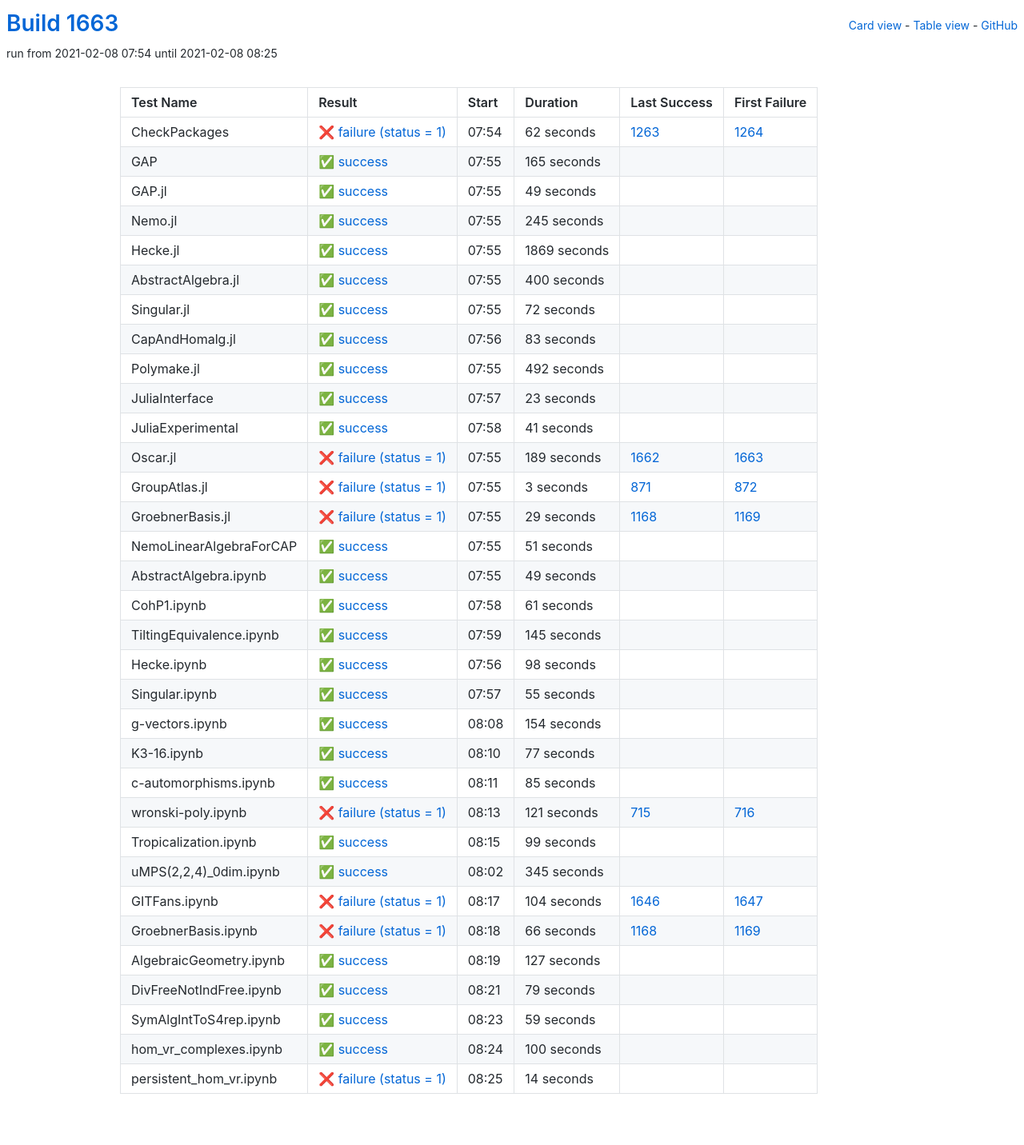
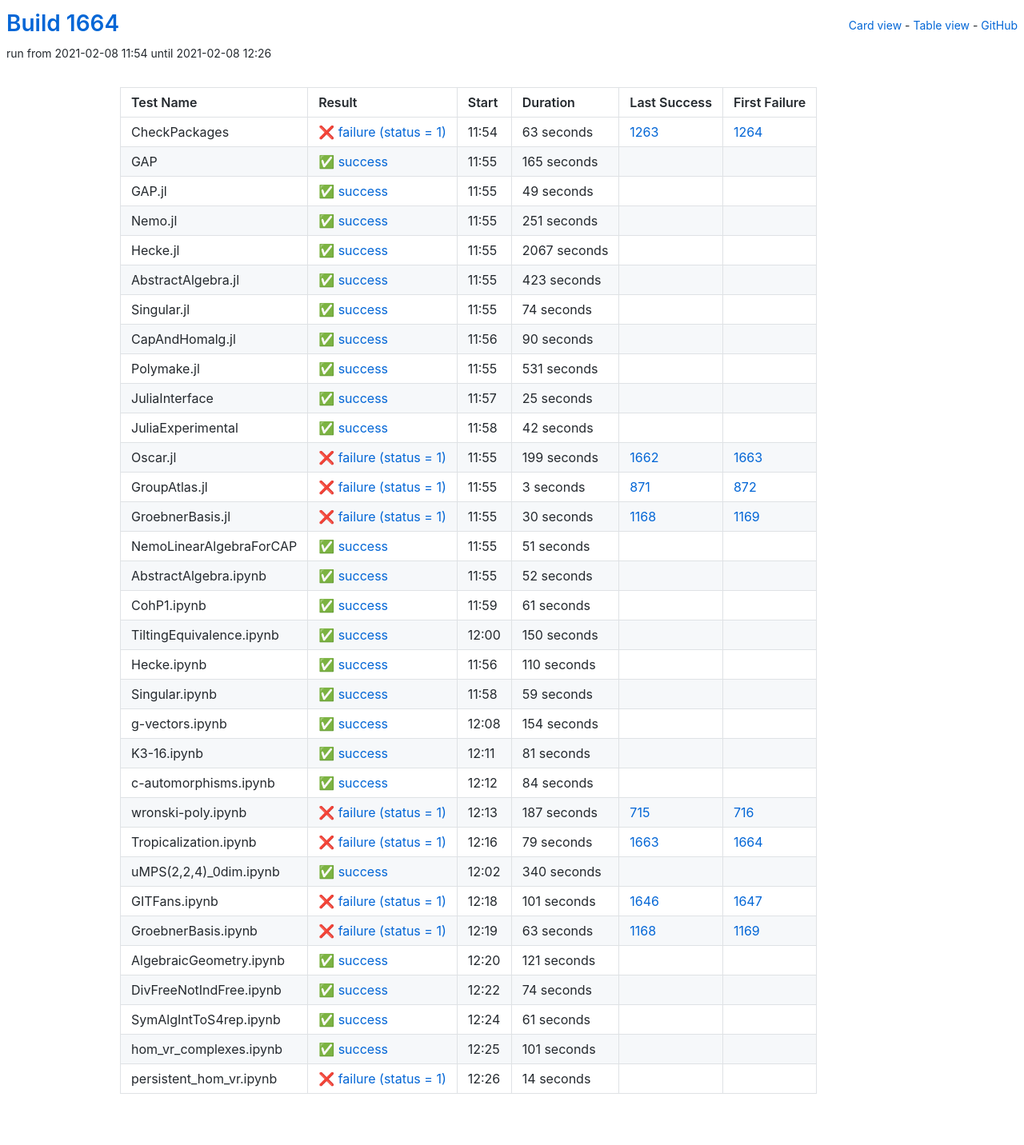
Before and after one commit to oscar-system/oscar-ci-status-stable, a Jekyll site: the page built from table.html, in a window 1280 px wide. Shown: the whole page at 80% size. Built offline with Jekyll 4.4.1, drawn with Linux system fonts in a browser that asks for light colours.

Commit message:
Build #1664

```diff
--- a/_data/ci.yml
+++ b/_data/ci.yml
@@ -1,6 +1,6 @@
 ---
-build: 1663
-build_url: https://oscarci.mathematik.uni-kl.de/job/oscar-stable/1663/
+build: 1664
+build_url: https://oscarci.mathematik.uni-kl.de/job/oscar-stable/1664/
 job: oscar-stable
 organization: oscar-system
 repo: oscar-ci-status-stable
@@ -8,20 +8,20 @@ repourl: https://github.com/oscar-system/oscar-ci-status-stable
 tests:
 - name: CheckPackages
   id: checkpackages
-  log: https://oscarci.mathematik.uni-kl.de/job/oscar-stable/1663/artifact/logs/build-1663/CheckPackages.log
-  start: 2021-02-08 07:54
+  log: https://oscarci.mathematik.uni-kl.de/job/oscar-stable/1664/artifact/logs/build-1664/CheckPackages.log
+  start: 2021-02-08 11:54
   success: false
   exitcode: 1
   status: failure
-  duration: 62
+  duration: 63
   last_success: 1263
   last_success_url: https://oscarci.mathematik.uni-kl.de/job/oscar-stable/1263/
   first_failure: 1264
   first_failure_url: https://oscarci.mathematik.uni-kl.de/job/oscar-stable/1264/
 - name: GAP
   id: gap
-  log: https://oscarci.mathematik.uni-kl.de/job/oscar-stable/1663/artifact/logs/build-1663/GAP.log
-  start: 2021-02-08 07:55
+  log: https://oscarci.mathematik.uni-kl.de/job/oscar-stable/1664/artifact/logs/build-1664/GAP.log
+  start: 2021-02-08 11:55
   success: true
   exitcode: 0
   status: success
@@ -32,8 +32,8 @@ tests:
   first_failure_url:
 - name: GAP.jl
   id: gap-jl
-  log: https://oscarci.mathematik.uni-kl.de/job/oscar-stable/1663/artifact/logs/build-1663/GAP.jl.log
-  start: 2021-02-08 07:55
+  log: https://oscarci.mathematik.uni-kl.de/job/oscar-stable/1664/artifact/logs/build-1664/GAP.jl.log
+  start: 2021-02-08 11:55
   success: true
   exitcode: 0
   status: success
@@ -44,116 +44,116 @@ tests:
   first_failure_url:
 - name: Nemo.jl
   id: nemo-jl
-  log: https://oscarci.mathematik.uni-kl.de/job/oscar-stable/1663/artifact/logs/build-1663/Nemo.jl.log
-  start: 2021-02-08 07:55
+  log: https://oscarci.mathematik.uni-kl.de/job/oscar-stable/1664/artifact/logs/build-1664/Nemo.jl.log
+  start: 2021-02-08 11:55
   success: true
   exitcode: 0
   status: success
-  duration: 245
+  duration: 251
   last_success: false
   last_success_url:
   first_failure: false
   first_failure_url:
 - name: Hecke.jl
   id: hecke-jl
-  log: https://oscarci.mathematik.uni-kl.de/job/oscar-stable/1663/artifact/logs/build-1663/Hecke.jl.log
-  start: 2021-02-08 07:55
+  log: https://oscarci.mathematik.uni-kl.de/job/oscar-stable/1664/artifact/logs/build-1664/Hecke.jl.log
+  start: 2021-02-08 11:55
   success: true
   exitcode: 0
   status: success
-  duration: 1869
+  duration: 2067
   last_success: false
   last_success_url:
   first_failure: false
   first_failure_url:
 - name: AbstractAlgebra.jl
   id: abstractalgebra-jl
-  log: https://oscarci.mathematik.uni-kl.de/job/oscar-stable/1663/artifact/logs/build-1663/AbstractAlgebra.jl.log
-  start: 2021-02-08 07:55
+  log: https://oscarci.mathematik.uni-kl.de/job/oscar-stable/1664/artifact/logs/build-1664/AbstractAlgebra.jl.log
+  start: 2021-02-08 11:55
   success: true
   exitcode: 0
   status: success
-  duration: 400
+  duration: 423
   last_success: false
   last_success_url:
   first_failure: false
   first_failure_url:
 - name: Singular.jl
   id: singular-jl
-  log: https://oscarci.mathematik.uni-kl.de/job/oscar-stable/1663/artifact/logs/build-1663/Singular.jl.log
-  start: 2021-02-08 07:55
+  log: https://oscarci.mathematik.uni-kl.de/job/oscar-stable/1664/artifact/logs/build-1664/Singular.jl.log
+  start: 2021-02-08 11:55
   success: true
   exitcode: 0
   status: success
-  duration: 72
+  duration: 74
   last_success: false
   last_success_url:
   first_failure: false
   first_failure_url:
 - name: CapAndHomalg.jl
   id: capandhomalg-jl
-  log: https://oscarci.mathematik.uni-kl.de/job/oscar-stable/1663/artifact/logs/build-1663/CapAndHomalg.jl.log
-  start: 2021-02-08 07:56
+  log: https://oscarci.mathematik.uni-kl.de/job/oscar-stable/1664/artifact/logs/build-1664/CapAndHomalg.jl.log
+  start: 2021-02-08 11:56
   success: true
   exitcode: 0
   status: success
-  duration: 83
+  duration: 90
   last_success: false
   last_success_url:
   first_failure: false
   first_failure_url:
 - name: Polymake.jl
   id: polymake-jl
-  log: https://oscarci.mathematik.uni-kl.de/job/oscar-stable/1663/artifact/logs/build-1663/Polymake.jl.log
-  start: 2021-02-08 07:55
+  log: https://oscarci.mathematik.uni-kl.de/job/oscar-stable/1664/artifact/logs/build-1664/Polymake.jl.log
+  start: 2021-02-08 11:55
   success: true
   exitcode: 0
   status: success
-  duration: 492
+  duration: 531
   last_success: false
   last_success_url:
   first_failure: false
   first_failure_url:
 - name: JuliaInterface
   id: juliainterface
-  log: https://oscarci.mathematik.uni-kl.de/job/oscar-stable/1663/artifact/logs/build-1663/JuliaInterface.log
-  start: 2021-02-08 07:57
+  log: https://oscarci.mathematik.uni-kl.de/job/oscar-stable/1664/artifact/logs/build-1664/JuliaInterface.log
+  start: 2021-02-08 11:57
   success: true
   exitcode: 0
   status: success
-  duration: 23
+  duration: 25
   last_success: false
   last_success_url:
   first_failure: false
   first_failure_url:
 - name: JuliaExperimental
   id: juliaexperimental
-  log: https://oscarci.mathematik.uni-kl.de/job/oscar-stable/1663/artifact/logs/build-1663/JuliaExperimental.log
-  start: 2021-02-08 07:58
+  log: https://oscarci.mathematik.uni-kl.de/job/oscar-stable/1664/artifact/logs/build-1664/JuliaExperimental.log
+  start: 2021-02-08 11:58
   success: true
   exitcode: 0
   status: success
-  duration: 41
+  duration: 42
   last_success: false
   last_success_url:
   first_failure: false
   first_failure_url:
 - name: Oscar.jl
   id: oscar-jl
-  log: https://oscarci.mathematik.uni-kl.de/job/oscar-stable/1663/artifact/logs/build-1663/Oscar.jl.log
-  start: 2021-02-08 07:55
+  log: https://oscarci.mathematik.uni-kl.de/job/oscar-stable/1664/artifact/logs/build-1664/Oscar.jl.log
+  start: 2021-02-08 11:55
   success: false
   exitcode: 1
   status: failure
-  duration: 189
+  duration: 199
   last_success: 1662
   last_success_url: https://oscarci.mathematik.uni-kl.de/job/oscar-stable/1662/
   first_failure: 1663
   first_failure_url: https://oscarci.mathematik.uni-kl.de/job/oscar-stable/1663/
 - name: GroupAtlas.jl
   id: groupatlas-jl
-  log: https://oscarci.mathematik.uni-kl.de/job/oscar-stable/1663/artifact/logs/build-1663/GroupAtlas.jl.log
-  start: 2021-02-08 07:55
+  log: https://oscarci.mathematik.uni-kl.de/job/oscar-stable/1664/artifact/logs/build-1664/GroupAtlas.jl.log
+  start: 2021-02-08 11:55
   success: false
   exitcode: 1
   status: failure
@@ -164,20 +164,20 @@ tests:
   first_failure_url: https://oscarci.mathematik.uni-kl.de/job/oscar-stable/872/
 - name: GroebnerBasis.jl
   id: groebnerbasis-jl
-  log: https://oscarci.mathematik.uni-kl.de/job/oscar-stable/1663/artifact/logs/build-1663/GroebnerBasis.jl.log
-  start: 2021-02-08 07:55
+  log: https://oscarci.mathematik.uni-kl.de/job/oscar-stable/1664/artifact/logs/build-1664/GroebnerBasis.jl.log
+  start: 2021-02-08 11:55
   success: false
   exitcode: 1
   status: failure
-  duration: 29
+  duration: 30
   last_success: 1168
   last_success_url: https://oscarci.mathematik.uni-kl.de/job/oscar-stable/1168/
   first_failure: 1169
   first_failure_url: https://oscarci.mathematik.uni-kl.de/job/oscar-stable/1169/
 - name: NemoLinearAlgebraForCAP
   id: nemolinearalgebraforcap
-  log: https://oscarci.mathematik.uni-kl.de/job/oscar-stable/1663/artifact/logs/build-1663/NemoLinearAlgebraForCAP.log
-  start: 2021-02-08 07:55
+  log: https://oscarci.mathematik.uni-kl.de/job/oscar-stable/1664/artifact/logs/build-1664/NemoLinearAlgebraForCAP.log
+  start: 2021-02-08 11:55
   success: true
   exitcode: 0
   status: success
@@ -188,20 +188,20 @@ tests:
   first_failure_url:
 - name: AbstractAlgebra.ipynb
   id: abstractalgebra-ipynb
-  log: https://oscarci.mathematik.uni-kl.de/job/oscar-stable/1663/artifact/logs/build-1663/AbstractAlgebra.ipynb.log
-  start: 2021-02-08 07:55
+  log: https://oscarci.mathematik.uni-kl.de/job/oscar-stable/1664/artifact/logs/build-1664/AbstractAlgebra.ipynb.log
+  start: 2021-02-08 11:55
   success: true
   exitcode: 0
   status: success
-  duration: 49
+  duration: 52
   last_success: false
   last_success_url:
   first_failure: false
   first_failure_url:
 - name: CohP1.ipynb
   id: cohp1-ipynb
-  log: https://oscarci.mathematik.uni-kl.de/job/oscar-stable/1663/artifact/logs/build-1663/CohP1.ipynb.log
-  start: 2021-02-08 07:58
+  log: https://oscarci.mathematik.uni-kl.de/job/oscar-stable/1664/artifact/logs/build-1664/CohP1.ipynb.log
+  start: 2021-02-08 11:59
   success: true
   exitcode: 0
   status: success
@@ -212,44 +212,44 @@ tests:
   first_failure_url:
 - name: TiltingEquivalence.ipynb
   id: tiltingequivalence-ipynb
-  log: https://oscarci.mathematik.uni-kl.de/job/oscar-stable/1663/artifact/logs/build-1663/TiltingEquivalence.ipynb.log
-  start: 2021-02-08 07:59
+  log: https://oscarci.mathematik.uni-kl.de/job/oscar-stable/1664/artifact/logs/build-1664/TiltingEquivalence.ipynb.log
+  start: 2021-02-08 12:00
   success: true
   exitcode: 0
   status: success
-  duration: 145
+  duration: 150
   last_success: false
   last_success_url:
   first_failure: false
   first_failure_url:
 - name: Hecke.ipynb
   id: hecke-ipynb
-  log: https://oscarci.mathematik.uni-kl.de/job/oscar-stable/1663/artifact/logs/build-1663/Hecke.ipynb.log
-  start: 2021-02-08 07:56
+  log: https://oscarci.mathematik.uni-kl.de/job/oscar-stable/1664/artifact/logs/build-1664/Hecke.ipynb.log
+  start: 2021-02-08 11:56
   success: true
   exitcode: 0
   status: success
-  duration: 98
+  duration: 110
   last_success: false
   last_success_url:
   first_failure: false
   first_failure_url:
 - name: Singular.ipynb
   id: singular-ipynb
-  log: https://oscarci.mathematik.uni-kl.de/job/oscar-stable/1663/artifact/logs/build-1663/Singular.ipynb.log
-  start: 2021-02-08 07:57
+  log: https://oscarci.mathematik.uni-kl.de/job/oscar-stable/1664/artifact/logs/build-1664/Singular.ipynb.log
+  start: 2021-02-08 11:58
   success: true
   exitcode: 0
   status: success
-  duration: 55
+  duration: 59
   last_success: false
   last_success_url:
   first_failure: false
   first_failure_url:
 - name: g-vectors.ipynb
   id: g-vectors-ipynb
-  log: https://oscarci.mathematik.uni-kl.de/job/oscar-stable/1663/artifact/logs/build-1663/g-vectors.ipynb.log
-  start: 2021-02-08 08:08
+  log: https://oscarci.mathematik.uni-kl.de/job/oscar-stable/1664/artifact/logs/build-1664/g-vectors.ipynb.log
+  start: 2021-02-08 12:08
   success: true
   exitcode: 0
   status: success
@@ -260,140 +260,140 @@ tests:
   first_failure_url:
 - name: K3-16.ipynb
   id: k3-16-ipynb
-  log: https://oscarci.mathematik.uni-kl.de/job/oscar-stable/1663/artifact/logs/build-1663/K3-16.ipynb.log
-  start: 2021-02-08 08:10
+  log: https://oscarci.mathematik.uni-kl.de/job/oscar-stable/1664/artifact/logs/build-1664/K3-16.ipynb.log
+  start: 2021-02-08 12:11
   success: true
   exitcode: 0
   status: success
-  duration: 77
+  duration: 81
   last_success: false
   last_success_url:
   first_failure: false
   first_failure_url:
 - name: c-automorphisms.ipynb
   id: c-automorphisms-ipynb
-  log: https://oscarci.mathematik.uni-kl.de/job/oscar-stable/1663/artifact/logs/build-1663/c-automorphisms.ipynb.log
-  start: 2021-02-08 08:11
+  log: https://oscarci.mathematik.uni-kl.de/job/oscar-stable/1664/artifact/logs/build-1664/c-automorphisms.ipynb.log
+  start: 2021-02-08 12:12
   success: true
   exitcode: 0
   status: success
-  duration: 85
+  duration: 84
   last_success: false
   last_success_url:
   first_failure: false
   first_failure_url:
 - name: wronski-poly.ipynb
   id: wronski-poly-ipynb
-  log: https://oscarci.mathematik.uni-kl.de/job/oscar-stable/1663/artifact/logs/build-1663/wronski-poly.ipynb.log
-  start: 2021-02-08 08:13
+  log: https://oscarci.mathematik.uni-kl.de/job/oscar-stable/1664/artifact/logs/build-1664/wronski-poly.ipynb.log
+  start: 2021-02-08 12:13
   success: false
   exitcode: 1
   status: failure
-  duration: 121
+  duration: 187
   last_success: 715
   last_success_url: https://oscarci.mathematik.uni-kl.de/job/oscar-stable/715/
   first_failure: 716
   first_failure_url: https://oscarci.mathematik.uni-kl.de/job/oscar-stable/716/
 - name: Tropicalization.ipynb
   id: tropicalization-ipynb
-  log: https://oscarci.mathematik.uni-kl.de/job/oscar-stable/1663/artifact/logs/build-1663/Tropicalization.ipynb.log
-  start: 2021-02-08 08:15
+  log: https://oscarci.mathematik.uni-kl.de/job/oscar-stable/1664/artifact/logs/build-1664/Tropicalization.ipynb.log
+  start: 2021-02-08 12:16
+  success: false
+  exitcode: 1
+  status: failure
+  duration: 79
+  last_success: 1663
+  last_success_url: https://oscarci.mathematik.uni-kl.de/job/oscar-stable/1663/
+  first_failure: 1664
+  first_failure_url: https://oscarci.mathematik.uni-kl.de/job/oscar-stable/1664/
+- name: uMPS(2,2,4)_0dim.ipynb
+  id: umps-2-2-4-0dim-ipynb
+  log: https://oscarci.mathematik.uni-kl.de/job/oscar-stable/1664/artifact/logs/build-1664/uMPS-2-2-4-_0dim.ipynb.log
+  start: 2021-02-08 12:02
   success: true
   exitcode: 0
   status: success
-  duration: 99
-  last_success: false
-  last_success_url:
-  first_failure: false
-  first_failure_url:
-- name: uMPS(2,2,4)_0dim.ipynb
-  id: umps-2-2-4-0dim-ipynb
-  log: https://oscarci.mathematik.uni-kl.de/job/oscar-stable/1663/artifact/logs/build-1663/uMPS-2-2-4-_0dim.ipynb.log
-  start: 2021-02-08 08:02
-  success: true
-  exitcode: 0
-  status: success
-  duration: 345
+  duration: 340
   last_success: false
   last_success_url:
   first_failure: false
   first_failure_url:
 - name: GITFans.ipynb
   id: gitfans-ipynb
-  log: https://oscarci.mathematik.uni-kl.de/job/oscar-stable/1663/artifact/logs/build-1663/GITFans.ipynb.log
-  start: 2021-02-08 08:17
+  log: https://oscarci.mathematik.uni-kl.de/job/oscar-stable/1664/artifact/logs/build-1664/GITFans.ipynb.log
+  start: 2021-02-08 12:18
   success: false
   exitcode: 1
   status: failure
-  duration: 104
+  duration: 101
   last_success: 1646
   last_success_url: https://oscarci.mathematik.uni-kl.de/job/oscar-stable/1646/
   first_failure: 1647
   first_failure_url: https://oscarci.mathematik.uni-kl.de/job/oscar-stable/1647/
 - name: GroebnerBasis.ipynb
   id: groebnerbasis-ipynb
-  log: https://oscarci.mathematik.uni-kl.de/job/oscar-stable/1663/artifact/logs/build-1663/GroebnerBasis.ipynb.log
-  start: 2021-02-08 08:18
+  log: https://oscarci.mathematik.uni-kl.de/job/oscar-stable/1664/artifact/logs/build-1664/GroebnerBasis.ipynb.log
+  start: 2021-02-08 12:19
   success: false
   exitcode: 1
   status: failure
-  duration: 66
+  duration: 63
   last_success: 1168
   last_success_url: https://oscarci.mathematik.uni-kl.de/job/oscar-stable/1168/
   first_failure: 1169
   first_failure_url: https://oscarci.mathematik.uni-kl.de/job/oscar-stable/1169/
 - name: AlgebraicGeometry.ipynb
   id: algebraicgeometry-ipynb
-  log: https://oscarci.mathematik.uni-kl.de/job/oscar-stable/1663/artifact/logs/build-1663/AlgebraicGeometry.ipynb.log
-  start: 2021-02-08 08:19
+  log: https://oscarci.mathematik.uni-kl.de/job/oscar-stable/1664/artifact/logs/build-1664/AlgebraicGeometry.ipynb.log
+  start: 2021-02-08 12:20
   success: true
   exitcode: 0
   status: success
-  duration: 127
+  duration: 121
   last_success: false
   last_success_url:
   first_failure: false
   first_failure_url:
 - name: DivFreeNotIndFree.ipynb
   id: divfreenotindfree-ipynb
-  log: https://oscarci.mathematik.uni-kl.de/job/oscar-stable/1663/artifact/logs/build-1663/DivFreeNotIndFree.ipynb.log
-  start: 2021-02-08 08:21
+  log: https://oscarci.mathematik.uni-kl.de/job/oscar-stable/1664/artifact/logs/build-1664/DivFreeNotIndFree.ipynb.log
+  start: 2021-02-08 12:22
   success: true
   exitcode: 0
   status: success
-  duration: 79
+  duration: 74
   last_success: false
   last_success_url:
   first_failure: false
   first_failure_url:
 - name: SymAlgIntToS4rep.ipynb
   id: symalginttos4rep-ipynb
-  log: https://oscarci.mathematik.uni-kl.de/job/oscar-stable/1663/artifact/logs/build-1663/SymAlgIntToS4rep.ipynb.log
-  start: 2021-02-08 08:23
+  log: https://oscarci.mathematik.uni-kl.de/job/oscar-stable/1664/artifact/logs/build-1664/SymAlgIntToS4rep.ipynb.log
+  start: 2021-02-08 12:24
   success: true
   exitcode: 0
   status: success
-  duration: 59
+  duration: 61
   last_success: false
   last_success_url:
   first_failure: false
   first_failure_url:
 - name: hom_vr_complexes.ipynb
   id: hom-vr-complexes-ipynb
-  log: https://oscarci.mathematik.uni-kl.de/job/oscar-stable/1663/artifact/logs/build-1663/hom_vr_complexes.ipynb.log
-  start: 2021-02-08 08:24
+  log: https://oscarci.mathematik.uni-kl.de/job/oscar-stable/1664/artifact/logs/build-1664/hom_vr_complexes.ipynb.log
+  start: 2021-02-08 12:25
   success: true
   exitcode: 0
   status: success
-  duration: 100
+  duration: 101
   last_success: false
   last_success_url:
   first_failure: false
   first_failure_url:
 - name: persistent_hom_vr.ipynb
   id: persistent-hom-vr-ipynb
-  log: https://oscarci.mathematik.uni-kl.de/job/oscar-stable/1663/artifact/logs/build-1663/persistent_hom_vr.ipynb.log
-  start: 2021-02-08 08:25
+  log: https://oscarci.mathematik.uni-kl.de/job/oscar-stable/1664/artifact/logs/build-1664/persistent_hom_vr.ipynb.log
+  start: 2021-02-08 12:26
   success: false
   exitcode: 1
   status: failure
```
Also changed, not shown: README.md.
